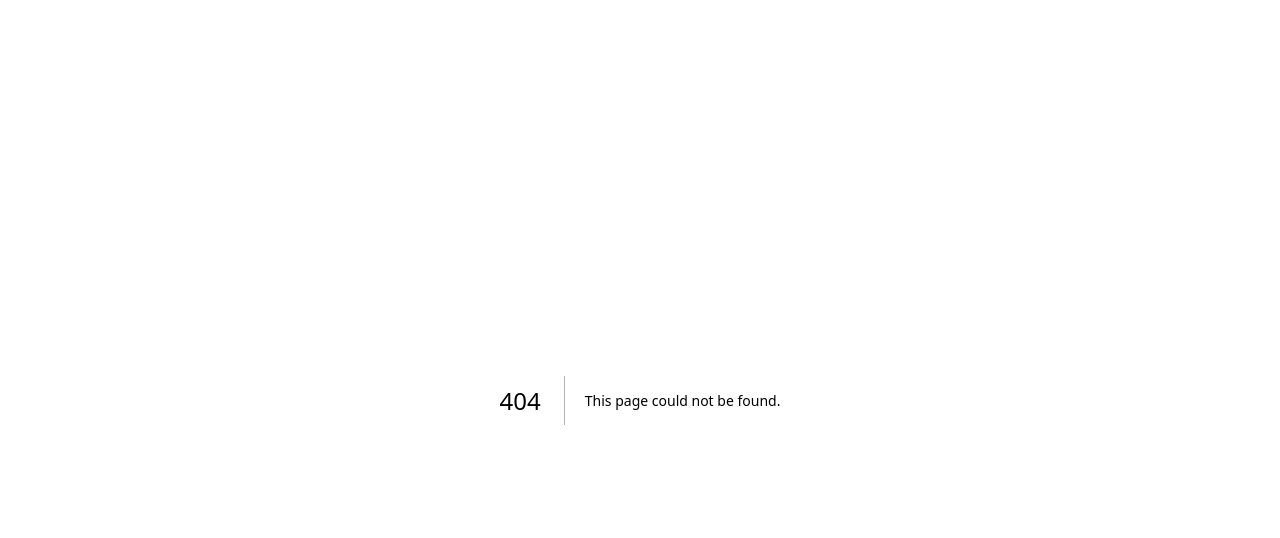
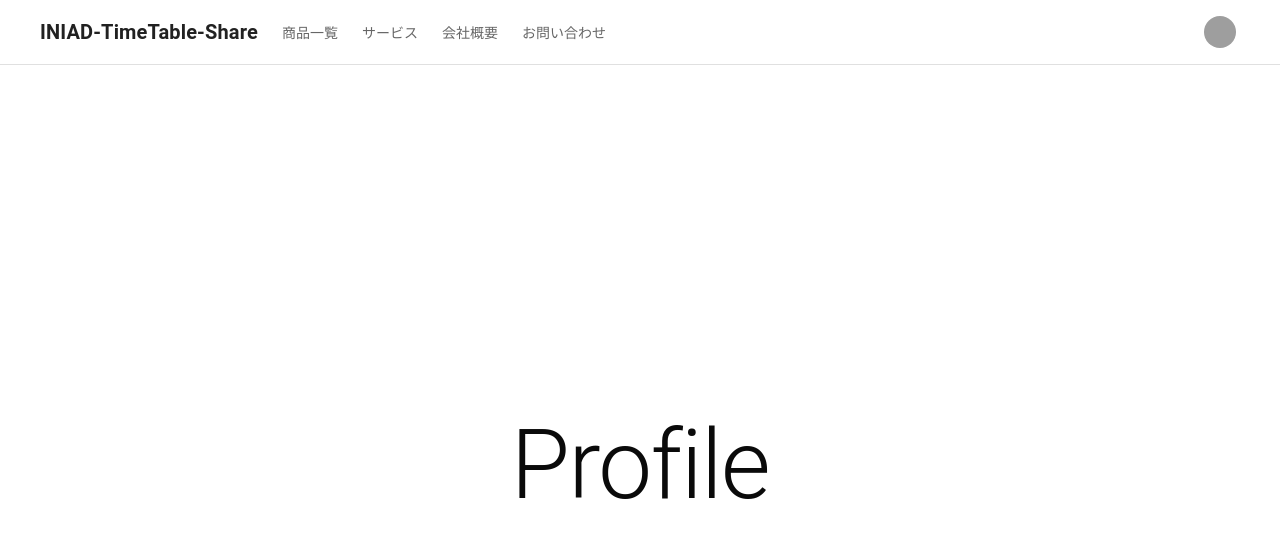
Before and after one commit to skmtrd/INIAD-TimeTable-Share, a Next.js app: page /profile in a window 1280 px wide. Before the commit this address had no page. Shown: the top 538 px of the page. Built offline with nearby package versions, Linux system fonts and the light colour scheme; grey boxes are pictures that could not be loaded.

Commit message:
ヘッダーから`/rofile`に飛べるように

```diff
--- /dev/null
+++ b/src/app/(authenticated)/profile/page.tsx
@@ -0,0 +1,7 @@
+import ProfilePage from "@/components/domain/(authenticated)/profile/ProfilePage";
+
+const Profile = () => {
+  return <ProfilePage />;
+};
+
+export default Profile;
--- a/src/components/common/SiteHeader.tsx
+++ b/src/components/common/SiteHeader.tsx
@@ -12,13 +12,13 @@ import {
   Typography,
 } from "@mui/material";
 import NextLink from "next/link";
-import { usePathname } from "next/navigation";
+import { usePathname, useRouter } from "next/navigation";
 import type React from "react";
 import { useState } from "react";
 
 export const SiteHeader = () => {
   const pathname = usePathname();
-
+  const router = useRouter();
   // ユーザーメニューの状態管理
   const [anchorEl, setAnchorEl] = useState<null | HTMLElement>(null);
   const open = Boolean(anchorEl);
@@ -58,7 +58,7 @@ export const SiteHeader = () => {
     >
       <Toolbar sx={{ justifyContent: "space-between" }}>
         <Box sx={{ display: "flex", alignItems: "center" }}>
-          <NextLink href="/" passHref>
+          <NextLink href="/dashboard" passHref>
             <Typography
               variant="h6"
               component="div"
@@ -134,10 +134,14 @@ export const SiteHeader = () => {
               </Typography>
             </MenuItem>
             <Divider />
-            <MenuItem onClick={handleClose}>プロフィール</MenuItem>
-            <MenuItem onClick={handleClose}>注文履歴</MenuItem>
-            <MenuItem onClick={handleClose}>お気に入り</MenuItem>
-            <MenuItem onClick={handleClose}>設定</MenuItem>
+            <MenuItem
+              onClick={() => {
+                handleClose();
+                router.push("/profile");
+              }}
+            >
+              プロフィール
+            </MenuItem>
             <Divider />
             <MenuItem onClick={handleClose}>ログアウト</MenuItem>
           </Menu>
--- /dev/null
+++ b/src/components/domain/(authenticated)/profile/ProfilePage.tsx
@@ -0,0 +1,12 @@
+import PageContainer from "@/components/common/PageContainer";
+import { Typography } from "@mui/material";
+
+const ProfilePage = () => {
+  return (
+    <PageContainer>
+      <Typography variant="h1">Profile</Typography>
+    </PageContainer>
+  );
+};
+
+export default ProfilePage;
```
